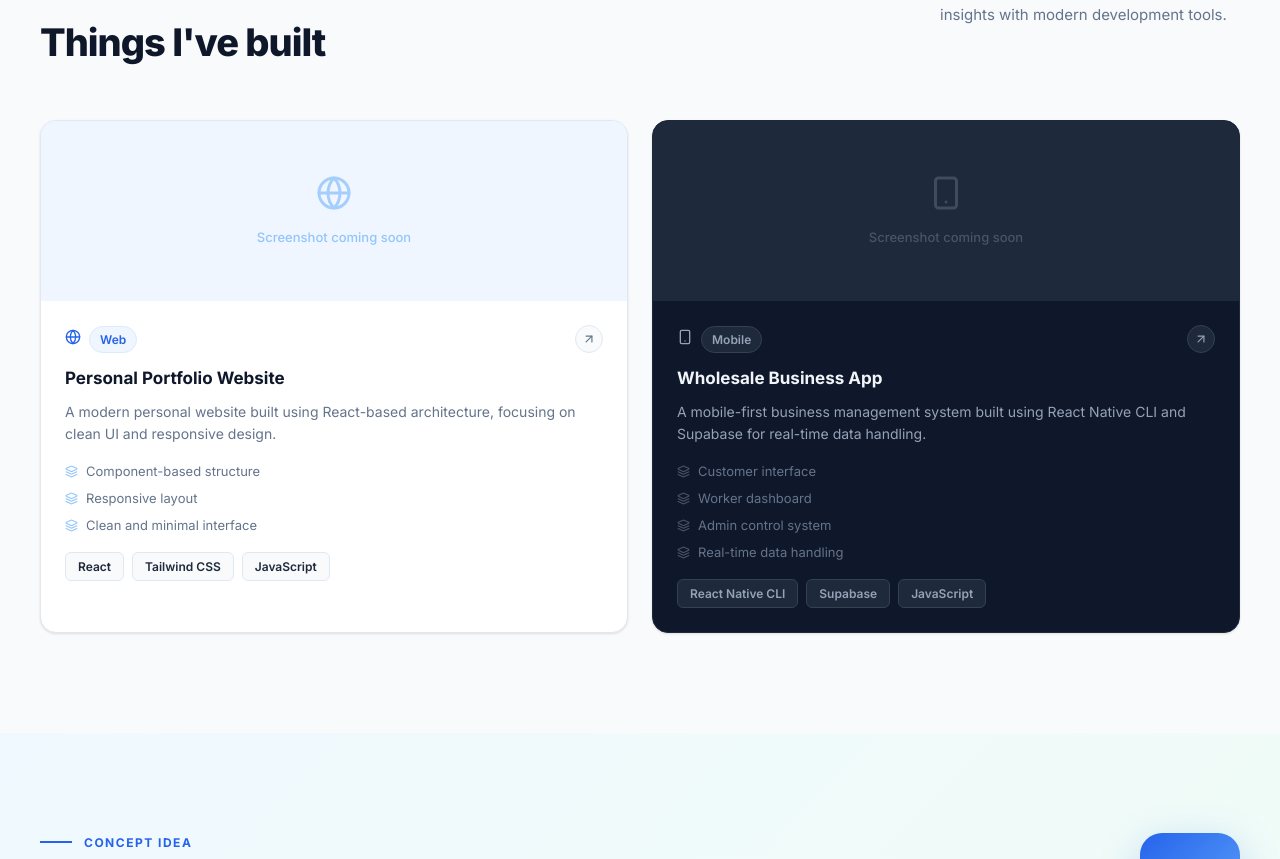
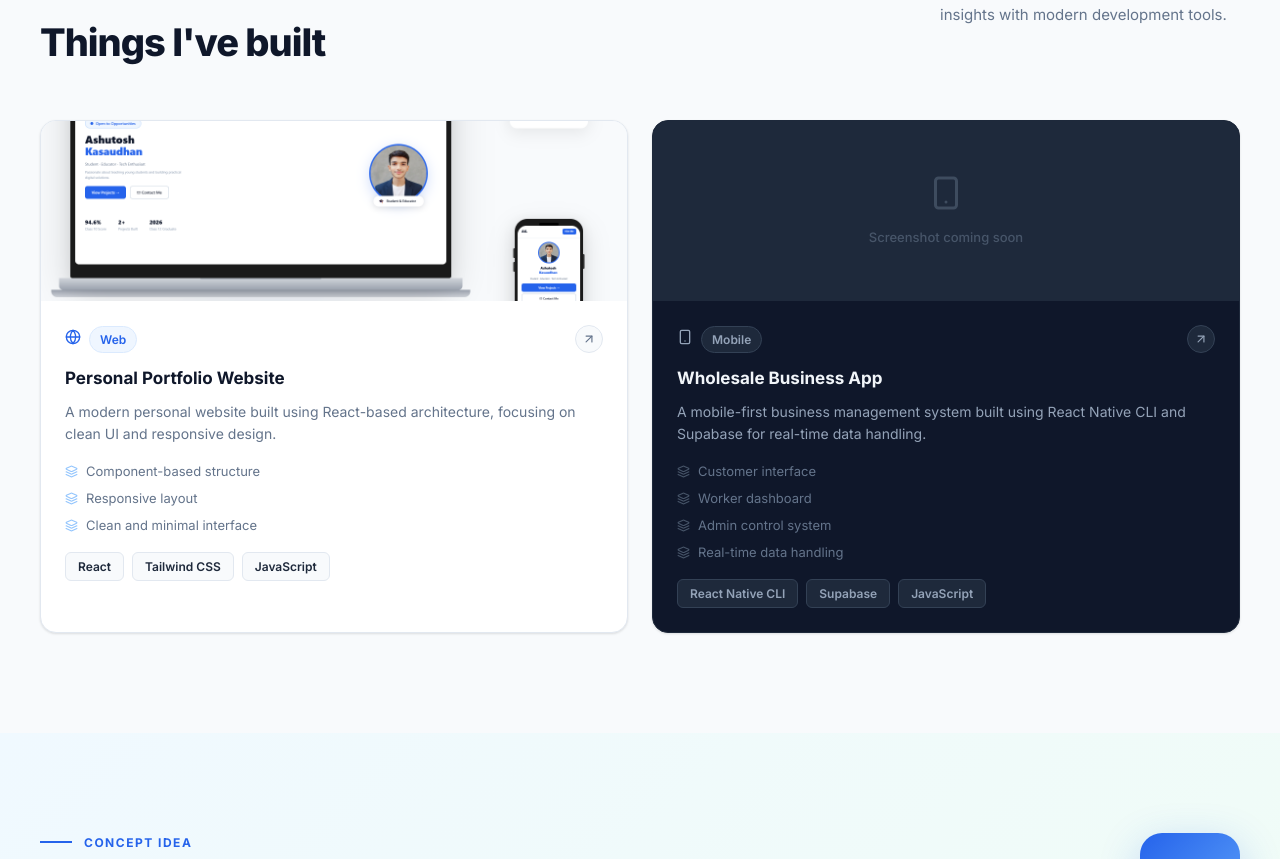
Before and after one commit to ashutoshkasaudhan51/ashutosh-portfolio, a React (Create React App) app: page / in a window 1280 px wide. Shown: the part 2207-3066 px from the top of the page. Built offline with nearby package versions, Linux system fonts and the light colour scheme; the HTML template or start-up script is replaced by a standard one.

Commit message:
added project1 screenshot

```diff
--- a/src/components/Projects.jsx
+++ b/src/components/Projects.jsx
@@ -10,6 +10,7 @@ const projects = [
     features: ['Component-based structure', 'Responsive layout', 'Clean and minimal interface'],
     tags: ['React', 'Tailwind CSS', 'JavaScript'],
     dark: false,
+    image: '/project1.png',
     link: '#',
   },
   {
@@ -20,6 +21,7 @@ const projects = [
     features: ['Customer interface', 'Worker dashboard', 'Admin control system', 'Real-time data handling'],
     tags: ['React Native CLI', 'Supabase', 'JavaScript'],
     dark: true,
+    image: null,
     link: '#',
   },
 ];
@@ -59,17 +61,24 @@ export default function Projects() {
               onMouseEnter={e => { e.currentTarget.style.transform = 'translateY(-4px)'; e.currentTarget.style.boxShadow = 'var(--shadow-md)'; }}
               onMouseLeave={e => { e.currentTarget.style.transform = 'none'; e.currentTarget.style.boxShadow = 'var(--shadow)'; }}
             >
-              {/* Screenshot placeholder */}
+              {/* Screenshot */}
               <div style={{
                 height: '180px', background: p.dark ? '#1E293B' : 'var(--blue-light)',
                 display: 'flex', flexDirection: 'column', alignItems: 'center', justifyContent: 'center', gap: '8px',
+                overflow: 'hidden',
               }}>
+                {p.image ? (
+                  <img src={p.image} alt={p.title} style={{ width: '100%', height: '100%', objectFit: 'cover' }} />
+                ) : (
+                  <>
                     <div style={{ color: p.dark ? '#475569' : '#93C5FD', opacity: 0.8 }}>
                       {p.dark ? <Smartphone size={36} /> : <Globe size={36} />}
                     </div>
                     <span style={{ fontSize: '13px', color: p.dark ? '#475569' : '#93C5FD', fontWeight: 500 }}>
                       Screenshot coming soon
                     </span>
+                  </>
+                )}
               </div>
 
               {/* Content */}
```
Also changed, not shown: public/project1.png (added). Lines whose indentation alone changed are shown as unchanged.
